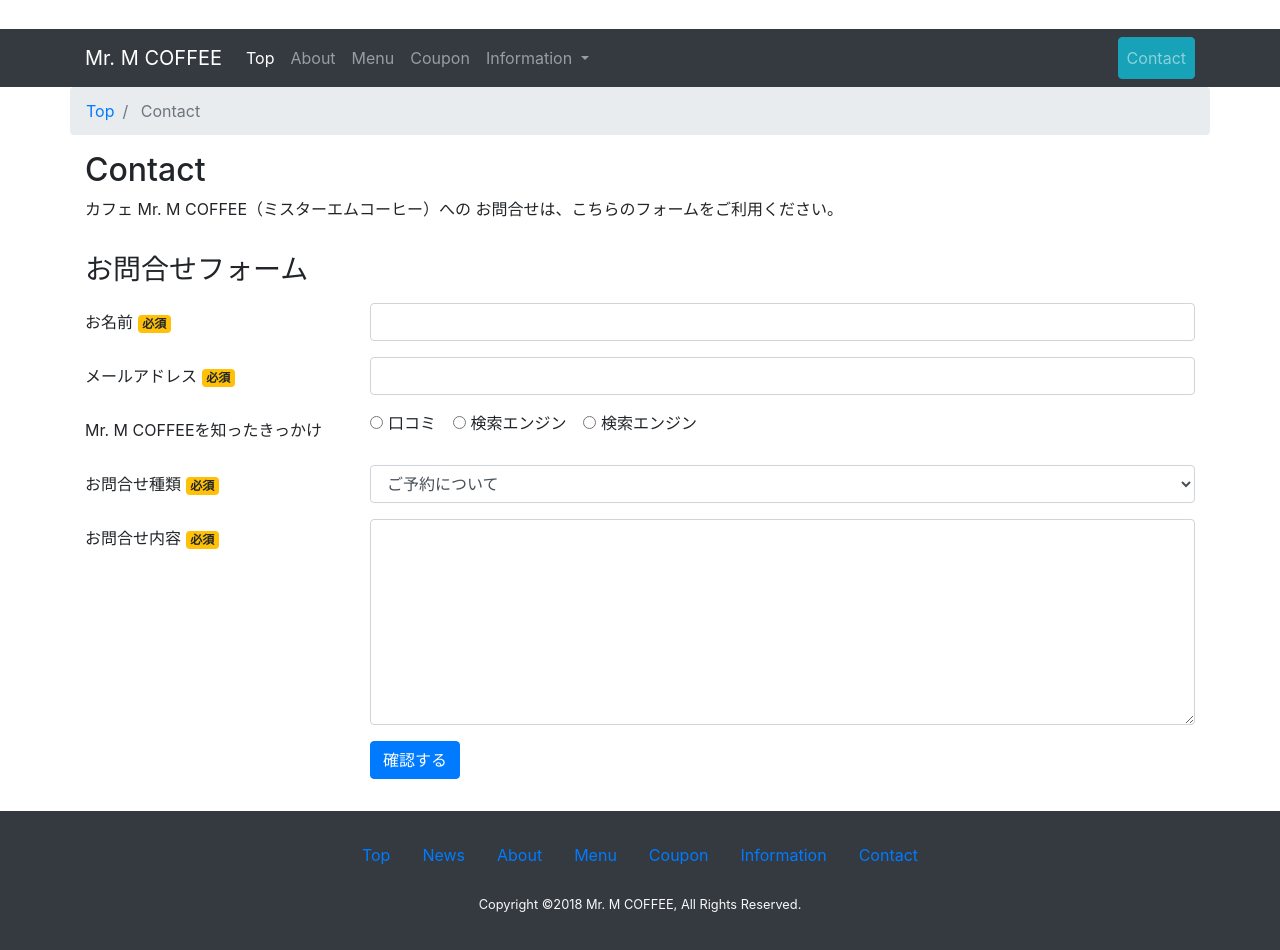
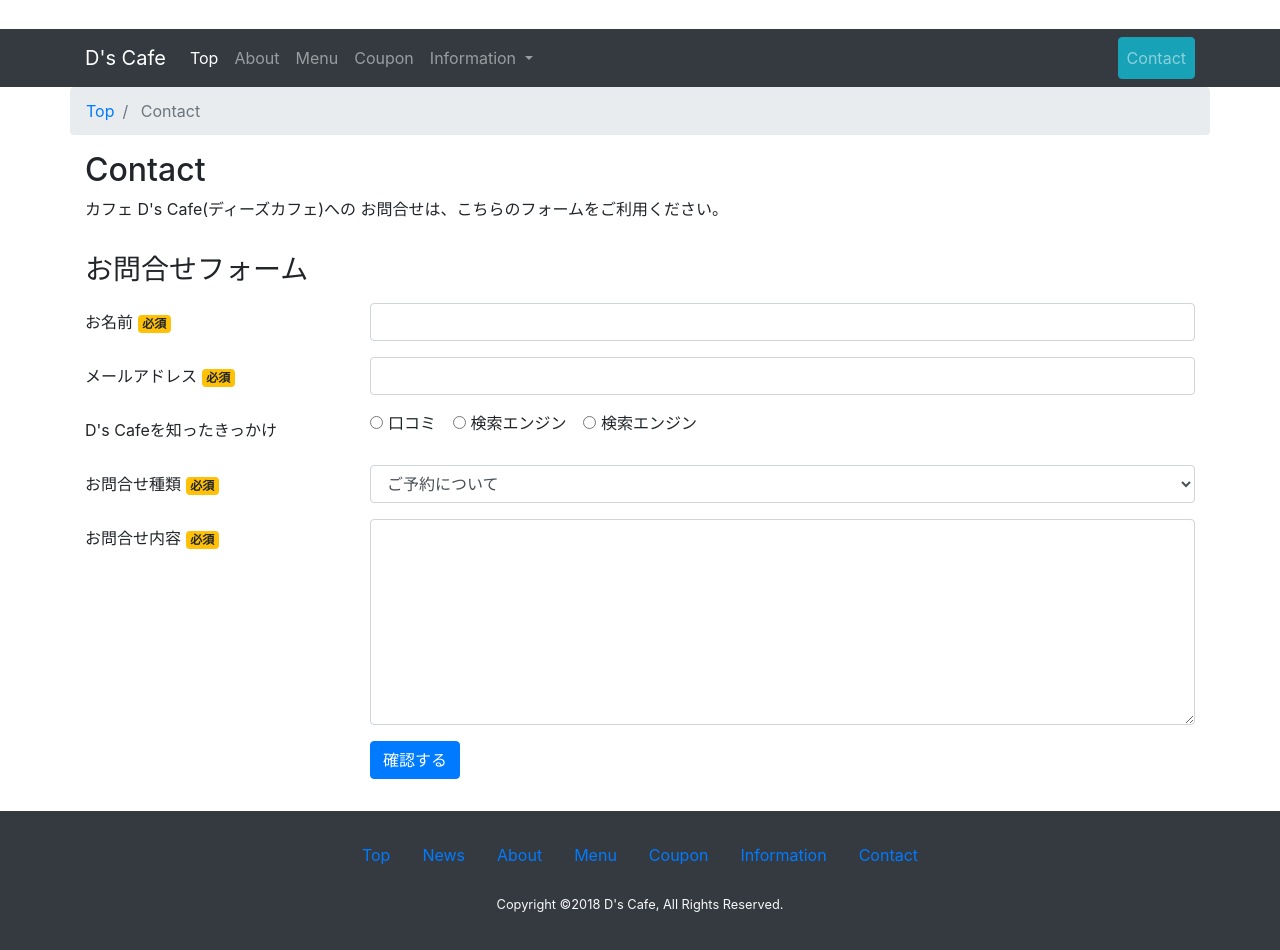
Before and after one commit to NozawaDaishi/LP-Cafe, a plain HTML site: page contact.html in a window 1280 px wide. Shown: the part 78-1028 px from the top of the page. Drawn offline with Linux system fonts and the light colour scheme.

Commit message:
name change

```diff
--- a/contact.html
+++ b/contact.html
@@ -1,18 +1,22 @@
 <!doctype html>
 <html lang="ja">
+
 <head>
     <meta charset="utf-8">
     <meta name="viewport" content="width=device-width, initial-scale=1, shrink-to-fit=no">
     <link rel="stylesheet" href="css/bootstrap.min.css">
     <!-- 追加CSS -->
     <link rel="stylesheet" href="css/custom.css">
-<title>Contact｜カフェ Mr. M COFFEE（ミスターエムコーヒー）</title>
+    <title>Contact｜カフェ D's Cafe</title>
 </head>
+
 <body>
     <!-- ヘッダー -->
     <header class="py-4">
         <div class="container text-center">
-    <h1><a href="index.html"><img src="img/logo.png" alt="カフェ Mr. M COFFEE"></a></h1>
+            <h1>
+                <a href="index.html"><img src="img/logo.png" alt="カフェ D's Cafe"></a>
+            </h1>
         </div>
     </header>
     <!-- /ヘッダー -->
@@ -21,7 +25,7 @@
         <!-- サブコンポーネント -->
         <div class="container">
             <!-- ブランド -->
-    <a class="navbar-brand" href="index.html">Mr. M COFFEE</a>
+            <a class="navbar-brand" href="index.html">D's Cafe</a>
             <!-- 切替ボタン -->
             <button class="navbar-toggler" type="button" data-toggle="collapse" data-target="#navbar-content" aria-controls="navbar-content" aria-expanded="false" aria-label="Toggle navigation"> <span class="navbar-toggler-icon"></span> </button>
             <!-- ナビゲーション -->
@@ -78,7 +82,7 @@
     <main>
         <div class="container">
             <h2>Contact</h2>
-    <p>カフェ Mr. M COFFEE（ミスターエムコーヒー）への お問合せは、こちらのフォームをご利用ください。</p>
+            <p>カフェ D's Cafe(ディーズカフェ)への お問合せは、こちらのフォームをご利用ください。</p>
         </div>
         <!-- お問合せフォーム -->
         <div class="py-3">
@@ -108,7 +112,7 @@
                     <fieldset class="form-group">
                         <div class="row">
                             <legend class="col-form-label col-md-3">
-              Mr. M COFFEEを知ったきっかけ
+                                D's Cafeを知ったきっかけ
                             </legend>
                             <div class="col-md-9">
                                 <div class="form-check form-check-inline">
@@ -190,7 +194,7 @@
             </ul>
             <!-- /ナビゲーション -->
             <p>
-      <small>Copyright &copy;2018 Mr. M COFFEE, All Rights Reserved.</small>
+                <small>Copyright &copy;2018 D's Cafe, All Rights Reserved.</small>
             </p>
         </div>
     </footer>
@@ -198,4 +202,5 @@
     <script src="js/jquery-3.3.1.slim.min.js"></script>
     <script src="js/bootstrap.bundle.min.js"></script>
 </body>
+
 </html>
```
Lines whose indentation alone changed are shown as unchanged.
